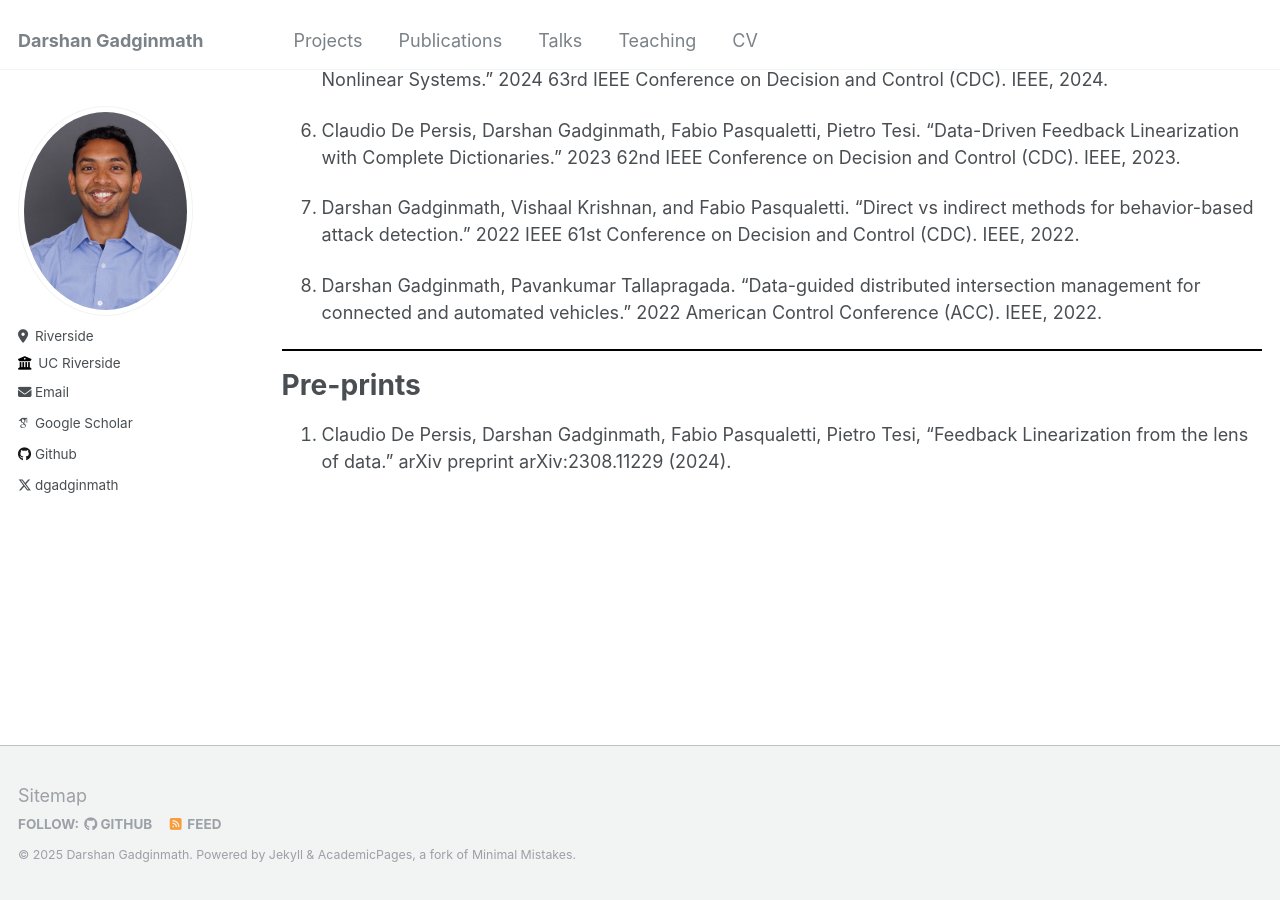
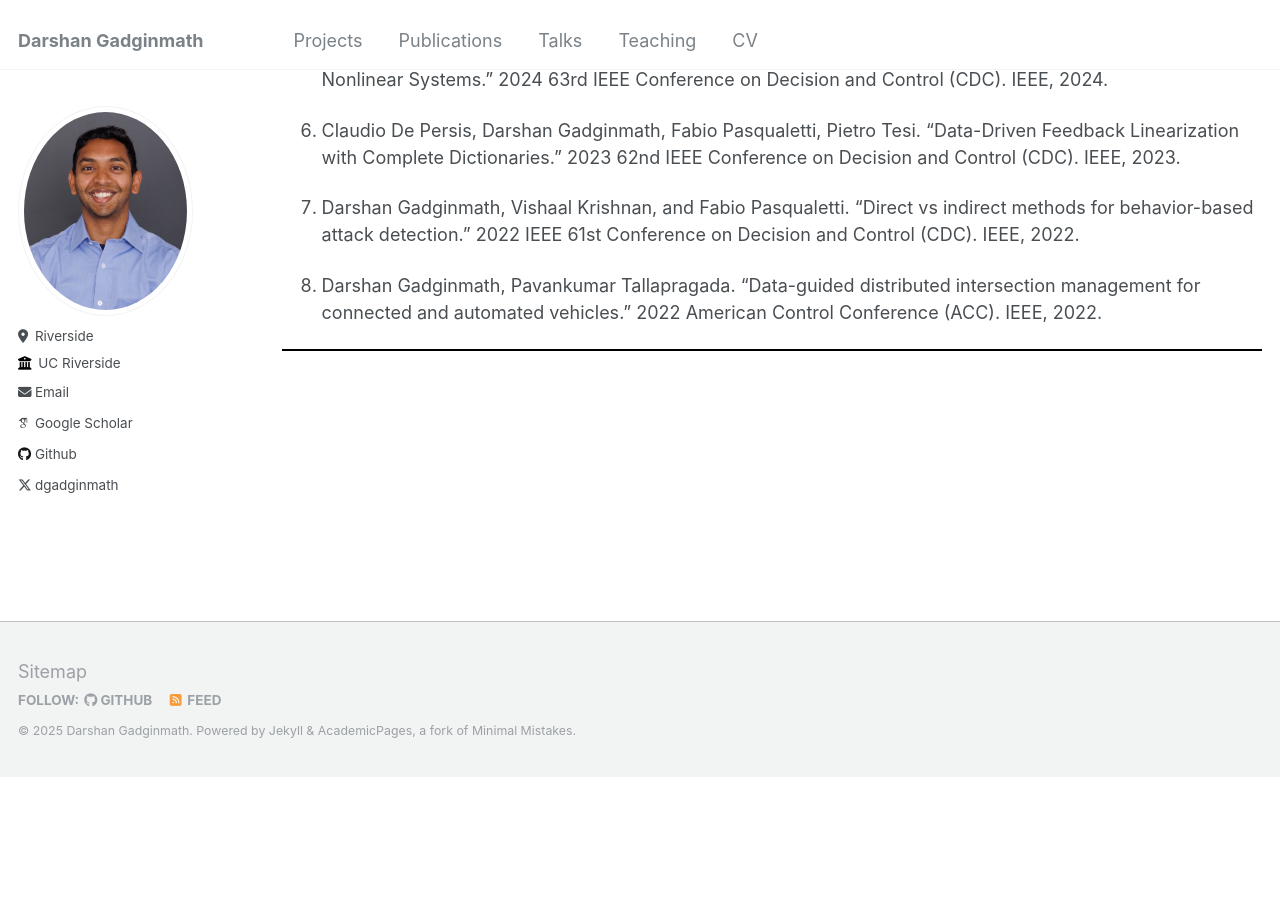
Before and after one commit to darshangm/darshangm.github.io, a Jekyll site: the page built from _pages/publications.md, in a window 1280 px wide and 900 px high, scrolled down 866 px. Built offline with Jekyll 4.4.1, drawn with Linux system fonts in a browser that asks for light colours; some web fonts are replaced; after the commit the page ends 1643 px from its top, so only the background shows below that.

Commit message:
Update publications.md

```diff
--- a/_pages/publications.md
+++ b/_pages/publications.md
@@ -41,9 +41,9 @@ Conference proceedings
 <hr style="width: 100%; height: 2px; background-color: black; border: none;">
 
 
-Pre-prints
+<!-- Pre-prints
 ======
-1. Claudio De Persis, Darshan Gadginmath, Fabio Pasqualetti, Pietro Tesi, "Feedback Linearization from the lens of data." arXiv preprint arXiv:2308.11229 (2024).
+1. Claudio De Persis, Darshan Gadginmath, Fabio Pasqualetti, Pietro Tesi, "Feedback Linearization from the lens of data." arXiv preprint arXiv:2308.11229 (2024). -->
 
 
 
```
